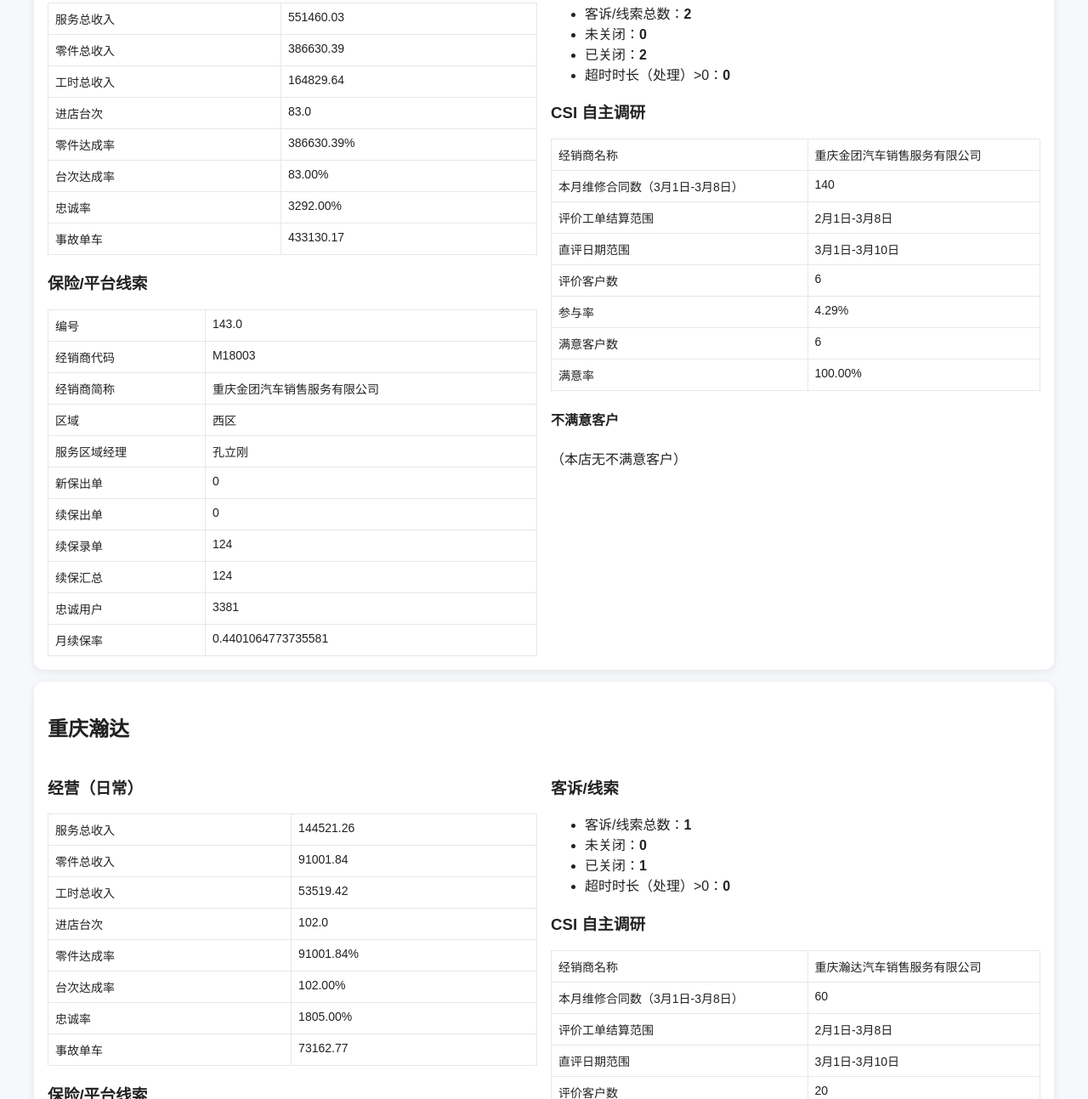
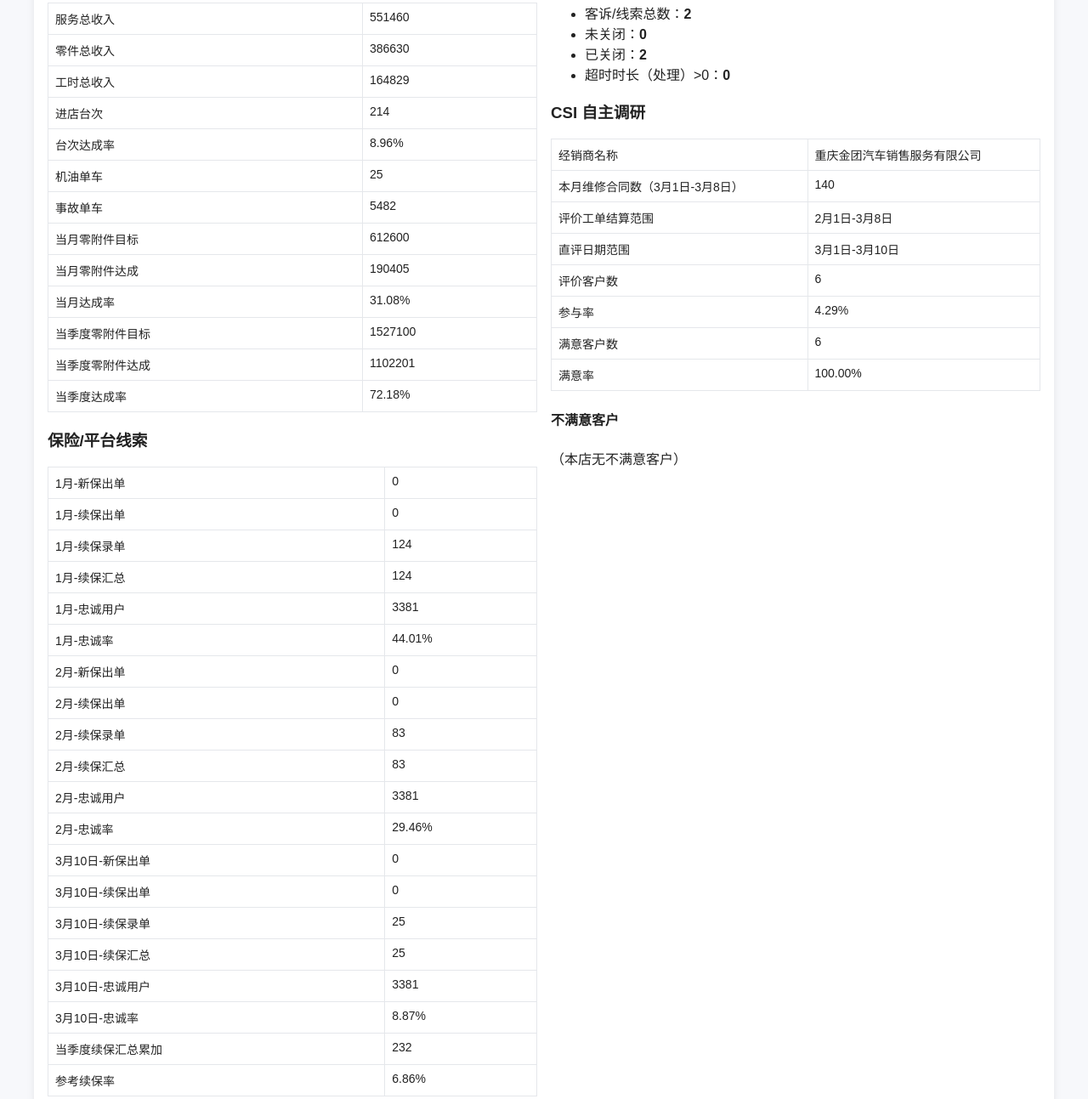
Before and after one commit to dys-cq/mazda-daily-report, a plain HTML site: page KPI 日报_20260310_full.html in a window 1280 px wide. Shown: the part 1078-2371 px from the top of the page at 85% size. Drawn offline with nearby package versions, Linux system fonts and the light colour scheme.

Commit message:
chore: update report output with 零附件 metrics

```diff
--- a/KPI 日报_20260310_full.html
+++ b/KPI 日报_20260310_full.html
@@ -11,7 +11,7 @@
 canvas{max-height:320px}
 </style></head><body><div class='wrap'>
 <h1>KPI 每日全维度分析报告</h1>
-<p>报告日期：2026-03-10 ｜ 生成时间：2026-03-12 11:40</p>
+<p>报告日期：2026-03-10 ｜ 生成时间：2026-03-12 12:48</p>
 <section class='card'><h3>总览图表</h3><canvas id='leadChart'></canvas><br/><canvas id='csiChart'></canvas></section>
 
     <section class='card'>
@@ -19,9 +19,9 @@
       <div class='grid'>
         <div>
           <h3>经营（日常）</h3>
-          <table><tbody><tr><td>服务总收入</td><td>551460.03</td></tr><tr><td>零件总收入</td><td>386630.39</td></tr><tr><td>工时总收入</td><td>164829.64</td></tr><tr><td>进店台次</td><td>83.0</td></tr><tr><td>零件达成率</td><td>386630.39%</td></tr><tr><td>台次达成率</td><td>83.00%</td></tr><tr><td>忠诚率</td><td>3292.00%</td></tr><tr><td>事故单车</td><td>433130.17</td></tr></tbody></table>
+          <table><tbody><tr><td>服务总收入</td><td>551460</td></tr><tr><td>零件总收入</td><td>386630</td></tr><tr><td>工时总收入</td><td>164829</td></tr><tr><td>进店台次</td><td>214</td></tr><tr><td>台次达成率</td><td>8.96%</td></tr><tr><td>机油单车</td><td>25</td></tr><tr><td>事故单车</td><td>5482</td></tr><tr><td>当月零附件目标</td><td>612600</td></tr><tr><td>当月零附件达成</td><td>190405</td></tr><tr><td>当月达成率</td><td>31.08%</td></tr><tr><td>当季度零附件目标</td><td>1527100</td></tr><tr><td>当季度零附件达成</td><td>1102201</td></tr><tr><td>当季度达成率</td><td>72.18%</td></tr></tbody></table>
           <h3>保险/平台线索</h3>
-          <table><tbody><tr><td>编号</td><td>143.0</td></tr><tr><td>经销商代码</td><td>M18003</td></tr><tr><td>经销商简称</td><td>重庆金团汽车销售服务有限公司</td></tr><tr><td>区域</td><td>西区</td></tr><tr><td>服务区域经理</td><td>孔立刚</td></tr><tr><td>新保出单</td><td>0</td></tr><tr><td>续保出单</td><td>0</td></tr><tr><td>续保录单</td><td>124</td></tr><tr><td>续保汇总</td><td>124</td></tr><tr><td>忠诚用户</td><td>3381</td></tr><tr><td>月续保率</td><td>0.4401064773735581</td></tr></tbody></table>
+          <table><tbody><tr><td>1月-新保出单</td><td>0</td></tr><tr><td>1月-续保出单</td><td>0</td></tr><tr><td>1月-续保录单</td><td>124</td></tr><tr><td>1月-续保汇总</td><td>124</td></tr><tr><td>1月-忠诚用户</td><td>3381</td></tr><tr><td>1月-忠诚率</td><td>44.01%</td></tr><tr><td>2月-新保出单</td><td>0</td></tr><tr><td>2月-续保出单</td><td>0</td></tr><tr><td>2月-续保录单</td><td>83</td></tr><tr><td>2月-续保汇总</td><td>83</td></tr><tr><td>2月-忠诚用户</td><td>3381</td></tr><tr><td>2月-忠诚率</td><td>29.46%</td></tr><tr><td>3月10日-新保出单</td><td>0</td></tr><tr><td>3月10日-续保出单</td><td>0</td></tr><tr><td>3月10日-续保录单</td><td>25</td></tr><tr><td>3月10日-续保汇总</td><td>25</td></tr><tr><td>3月10日-忠诚用户</td><td>3381</td></tr><tr><td>3月10日-忠诚率</td><td>8.87%</td></tr><tr><td>当季度续保汇总累加</td><td>232</td></tr><tr><td>参考续保率</td><td>6.86%</td></tr></tbody></table>
         </div>
         <div>
           <h3>客诉/线索</h3>
@@ -44,9 +44,9 @@
       <div class='grid'>
         <div>
           <h3>经营（日常）</h3>
-          <table><tbody><tr><td>服务总收入</td><td>144521.26</td></tr><tr><td>零件总收入</td><td>91001.84</td></tr><tr><td>工时总收入</td><td>53519.42</td></tr><tr><td>进店台次</td><td>102.0</td></tr><tr><td>零件达成率</td><td>91001.84%</td></tr><tr><td>台次达成率</td><td>102.00%</td></tr><tr><td>忠诚率</td><td>1805.00%</td></tr><tr><td>事故单车</td><td>73162.77</td></tr></tbody></table>
+          <table><tbody><tr><td>服务总收入</td><td>144521</td></tr><tr><td>零件总收入</td><td>91001</td></tr><tr><td>工时总收入</td><td>53519</td></tr><tr><td>进店台次</td><td>103</td></tr><tr><td>台次达成率</td><td>6.25%</td></tr><tr><td>机油单车</td><td>48</td></tr><tr><td>事故单车</td><td>4303</td></tr><tr><td>当月零附件目标</td><td>337000</td></tr><tr><td>当月零附件达成</td><td>141842</td></tr><tr><td>当月达成率</td><td>42.09%</td></tr><tr><td>当季度零附件目标</td><td>840200</td></tr><tr><td>当季度零附件达成</td><td>702820</td></tr><tr><td>当季度达成率</td><td>83.65%</td></tr></tbody></table>
           <h3>保险/平台线索</h3>
-          <table><tbody><tr><td>编号</td><td>144.0</td></tr><tr><td>经销商代码</td><td>M23002</td></tr><tr><td>经销商简称</td><td>重庆瀚达汽车销售服务有限公司</td></tr><tr><td>区域</td><td>西区</td></tr><tr><td>服务区域经理</td><td>孔立刚</td></tr><tr><td>新保出单</td><td>0</td></tr><tr><td>续保出单</td><td>0</td></tr><tr><td>续保录单</td><td>59</td></tr><tr><td>续保汇总</td><td>59</td></tr><tr><td>忠诚用户</td><td>1878</td></tr><tr><td>月续保率</td><td>0.3769968051118211</td></tr></tbody></table>
+          <table><tbody><tr><td>1月-新保出单</td><td>0</td></tr><tr><td>1月-续保出单</td><td>0</td></tr><tr><td>1月-续保录单</td><td>59</td></tr><tr><td>1月-续保汇总</td><td>59</td></tr><tr><td>1月-忠诚用户</td><td>1878</td></tr><tr><td>1月-忠诚率</td><td>37.70%</td></tr><tr><td>2月-新保出单</td><td>0</td></tr><tr><td>2月-续保出单</td><td>0</td></tr><tr><td>2月-续保录单</td><td>47</td></tr><tr><td>2月-续保汇总</td><td>47</td></tr><tr><td>2月-忠诚用户</td><td>1878</td></tr><tr><td>2月-忠诚率</td><td>30.03%</td></tr><tr><td>3月10日-新保出单</td><td>0</td></tr><tr><td>3月10日-续保出单</td><td>0</td></tr><tr><td>3月10日-续保录单</td><td>1</td></tr><tr><td>3月10日-续保汇总</td><td>1</td></tr><tr><td>3月10日-忠诚用户</td><td>1878</td></tr><tr><td>3月10日-忠诚率</td><td>0.64%</td></tr><tr><td>当季度续保汇总累加</td><td>107</td></tr><tr><td>参考续保率</td><td>5.70%</td></tr></tbody></table>
         </div>
         <div>
           <h3>客诉/线索</h3>
@@ -69,9 +69,9 @@
       <div class='grid'>
         <div>
           <h3>经营（日常）</h3>
-          <table><tbody><tr><td>服务总收入</td><td>244472.98</td></tr><tr><td>零件总收入</td><td>139340.17</td></tr><tr><td>工时总收入</td><td>105132.81</td></tr><tr><td>进店台次</td><td>318.0</td></tr><tr><td>零件达成率</td><td>139340.17%</td></tr><tr><td>台次达成率</td><td>318.00%</td></tr><tr><td>忠诚率</td><td>4892.00%</td></tr><tr><td>事故单车</td><td>12288.57</td></tr></tbody></table>
+          <table><tbody><tr><td>服务总收入</td><td>244472</td></tr><tr><td>零件总收入</td><td>139340</td></tr><tr><td>工时总收入</td><td>105132</td></tr><tr><td>进店台次</td><td>385</td></tr><tr><td>台次达成率</td><td>8.41%</td></tr><tr><td>机油单车</td><td>33</td></tr><tr><td>事故单车</td><td>6144</td></tr><tr><td>当月零附件目标</td><td>763000</td></tr><tr><td>当月零附件达成</td><td>294240</td></tr><tr><td>当月达成率</td><td>38.56%</td></tr><tr><td>当季度零附件目标</td><td>1902200</td></tr><tr><td>当季度零附件达成</td><td>1395188</td></tr><tr><td>当季度达成率</td><td>73.35%</td></tr></tbody></table>
           <h3>保险/平台线索</h3>
-          <table><tbody><tr><td>编号</td><td>142.0</td></tr><tr><td>经销商代码</td><td>A28856</td></tr><tr><td>经销商简称</td><td>重庆银马汽车销售服务有限公司</td></tr><tr><td>区域</td><td>西区</td></tr><tr><td>服务区域经理</td><td>孔立刚</td></tr><tr><td>新保出单</td><td>0</td></tr><tr><td>续保出单</td><td>48</td></tr><tr><td>续保录单</td><td>165</td></tr><tr><td>续保汇总</td><td>213</td></tr><tr><td>忠诚用户</td><td>5083</td></tr><tr><td>月续保率</td><td>0.5028526460751525</td></tr></tbody></table>
+          <table><tbody><tr><td>1月-新保出单</td><td>0</td></tr><tr><td>1月-续保出单</td><td>48</td></tr><tr><td>1月-续保录单</td><td>165</td></tr><tr><td>1月-续保汇总</td><td>213</td></tr><tr><td>1月-忠诚用户</td><td>5083</td></tr><tr><td>1月-忠诚率</td><td>50.29%</td></tr><tr><td>2月-新保出单</td><td>0</td></tr><tr><td>2月-续保出单</td><td>21</td></tr><tr><td>2月-续保录单</td><td>140</td></tr><tr><td>2月-续保汇总</td><td>161</td></tr><tr><td>2月-忠诚用户</td><td>5083</td></tr><tr><td>2月-忠诚率</td><td>38.01%</td></tr><tr><td>3月10日-新保出单</td><td>0</td></tr><tr><td>3月10日-续保出单</td><td>4</td></tr><tr><td>3月10日-续保录单</td><td>26</td></tr><tr><td>3月10日-续保汇总</td><td>30</td></tr><tr><td>3月10日-忠诚用户</td><td>5083</td></tr><tr><td>3月10日-忠诚率</td><td>7.08%</td></tr><tr><td>当季度续保汇总累加</td><td>404</td></tr><tr><td>参考续保率</td><td>7.95%</td></tr></tbody></table>
         </div>
         <div>
           <h3>客诉/线索</h3>
@@ -94,9 +94,9 @@
       <div class='grid'>
         <div>
           <h3>经营（日常）</h3>
-          <table><tbody><tr><td>服务总收入</td><td>426157.81</td></tr><tr><td>零件总收入</td><td>318375.89</td></tr><tr><td>工时总收入</td><td>107781.92</td></tr><tr><td>进店台次</td><td>155.0</td></tr><tr><td>零件达成率</td><td>318375.89%</td></tr><tr><td>台次达成率</td><td>155.00%</td></tr><tr><td>忠诚率</td><td>3832.00%</td></tr><tr><td>事故单车</td><td>261123.75</td></tr></tbody></table>
+          <table><tbody><tr><td>服务总收入</td><td>426157</td></tr><tr><td>零件总收入</td><td>318375</td></tr><tr><td>工时总收入</td><td>107781</td></tr><tr><td>进店台次</td><td>295</td></tr><tr><td>台次达成率</td><td>4.35%</td></tr><tr><td>机油单车</td><td>16</td></tr><tr><td>事故单车</td><td>7057</td></tr><tr><td>当月零附件目标</td><td>640000</td></tr><tr><td>当月零附件达成</td><td>154327</td></tr><tr><td>当月达成率</td><td>24.11%</td></tr><tr><td>当季度零附件目标</td><td>1620000</td></tr><tr><td>当季度零附件达成</td><td>1430063</td></tr><tr><td>当季度达成率</td><td>88.28%</td></tr></tbody></table>
           <h3>保险/平台线索</h3>
-          <table><tbody><tr><td>编号</td><td>145.0</td></tr><tr><td>经销商代码</td><td>M18571</td></tr><tr><td>经销商简称</td><td>重庆万事新汽车销售服务有限公司</td></tr><tr><td>区域</td><td>西区</td></tr><tr><td>服务区域经理</td><td>孔立刚</td></tr><tr><td>新保出单</td><td>0</td></tr><tr><td>续保出单</td><td>0</td></tr><tr><td>续保录单</td><td>165</td></tr><tr><td>续保汇总</td><td>165</td></tr><tr><td>忠诚用户</td><td>4070</td></tr><tr><td>月续保率</td><td>0.48648648648648646</td></tr></tbody></table>
+          <table><tbody><tr><td>1月-新保出单</td><td>0</td></tr><tr><td>1月-续保出单</td><td>0</td></tr><tr><td>1月-续保录单</td><td>165</td></tr><tr><td>1月-续保汇总</td><td>165</td></tr><tr><td>1月-忠诚用户</td><td>4070</td></tr><tr><td>1月-忠诚率</td><td>48.65%</td></tr><tr><td>2月-新保出单</td><td>0</td></tr><tr><td>2月-续保出单</td><td>0</td></tr><tr><td>2月-续保录单</td><td>117</td></tr><tr><td>2月-续保汇总</td><td>117</td></tr><tr><td>2月-忠诚用户</td><td>4070</td></tr><tr><td>2月-忠诚率</td><td>34.50%</td></tr><tr><td>3月10日-新保出单</td><td>0</td></tr><tr><td>3月10日-续保出单</td><td>0</td></tr><tr><td>3月10日-续保录单</td><td>30</td></tr><tr><td>3月10日-续保汇总</td><td>30</td></tr><tr><td>3月10日-忠诚用户</td><td>4070</td></tr><tr><td>3月10日-忠诚率</td><td>8.85%</td></tr><tr><td>当季度续保汇总累加</td><td>312</td></tr><tr><td>参考续保率</td><td>7.67%</td></tr></tbody></table>
         </div>
         <div>
           <h3>客诉/线索</h3>
@@ -119,9 +119,9 @@
       <div class='grid'>
         <div>
           <h3>经营（日常）</h3>
-          <table><tbody><tr><td>进店台次</td><td>0.0</td></tr><tr><td>台次达成率</td><td>0.00%</td></tr><tr><td>忠诚率</td><td>127.00%</td></tr><tr><td>事故单车</td><td>0.0</td></tr></tbody></table>
+          <table><tbody><tr><td>进店台次</td><td>0</td></tr><tr><td>台次达成率</td><td>0.00%</td></tr><tr><td>当月零附件目标</td><td>36100</td></tr><tr><td>当月零附件达成</td><td>2087</td></tr><tr><td>当月达成率</td><td>5.78%</td></tr><tr><td>当季度零附件目标</td><td>89900</td></tr><tr><td>当季度零附件达成</td><td>26334</td></tr><tr><td>当季度达成率</td><td>29.29%</td></tr></tbody></table>
           <h3>保险/平台线索</h3>
-          <table><tbody><tr><td>编号</td><td>141.0</td></tr><tr><td>经销商代码</td><td>M18912</td></tr><tr><td>经销商简称</td><td>西藏鼎恒实业有限公司</td></tr><tr><td>区域</td><td>西区</td></tr><tr><td>服务区域经理</td><td>孔立刚</td></tr><tr><td>新保出单</td><td>0</td></tr><tr><td>续保出单</td><td>0</td></tr><tr><td>续保录单</td><td>0</td></tr><tr><td>续保汇总</td><td>0</td></tr><tr><td>忠诚用户</td><td>163</td></tr><tr><td>月续保率</td><td>0.0</td></tr></tbody></table>
+          <table><tbody><tr><td>1月-新保出单</td><td>0</td></tr><tr><td>1月-续保出单</td><td>0</td></tr><tr><td>1月-续保录单</td><td>0</td></tr><tr><td>1月-续保汇总</td><td>0</td></tr><tr><td>1月-忠诚用户</td><td>163</td></tr><tr><td>1月-忠诚率</td><td>0.00%</td></tr><tr><td>2月-新保出单</td><td>0</td></tr><tr><td>2月-续保出单</td><td>0</td></tr><tr><td>2月-续保录单</td><td>0</td></tr><tr><td>2月-续保汇总</td><td>0</td></tr><tr><td>2月-忠诚用户</td><td>163</td></tr><tr><td>2月-忠诚率</td><td>0.00%</td></tr><tr><td>3月10日-新保出单</td><td>0</td></tr><tr><td>3月10日-续保出单</td><td>0</td></tr><tr><td>3月10日-续保录单</td><td>0</td></tr><tr><td>3月10日-续保汇总</td><td>0</td></tr><tr><td>3月10日-忠诚用户</td><td>163</td></tr><tr><td>3月10日-忠诚率</td><td>0.00%</td></tr><tr><td>当季度续保汇总累加</td><td>0</td></tr><tr><td>参考续保率</td><td>0.00%</td></tr></tbody></table>
         </div>
         <div>
           <h3>客诉/线索</h3>
```
Also changed, not shown: KPI 日报_20260310_full.md (+1 -1 lines).
